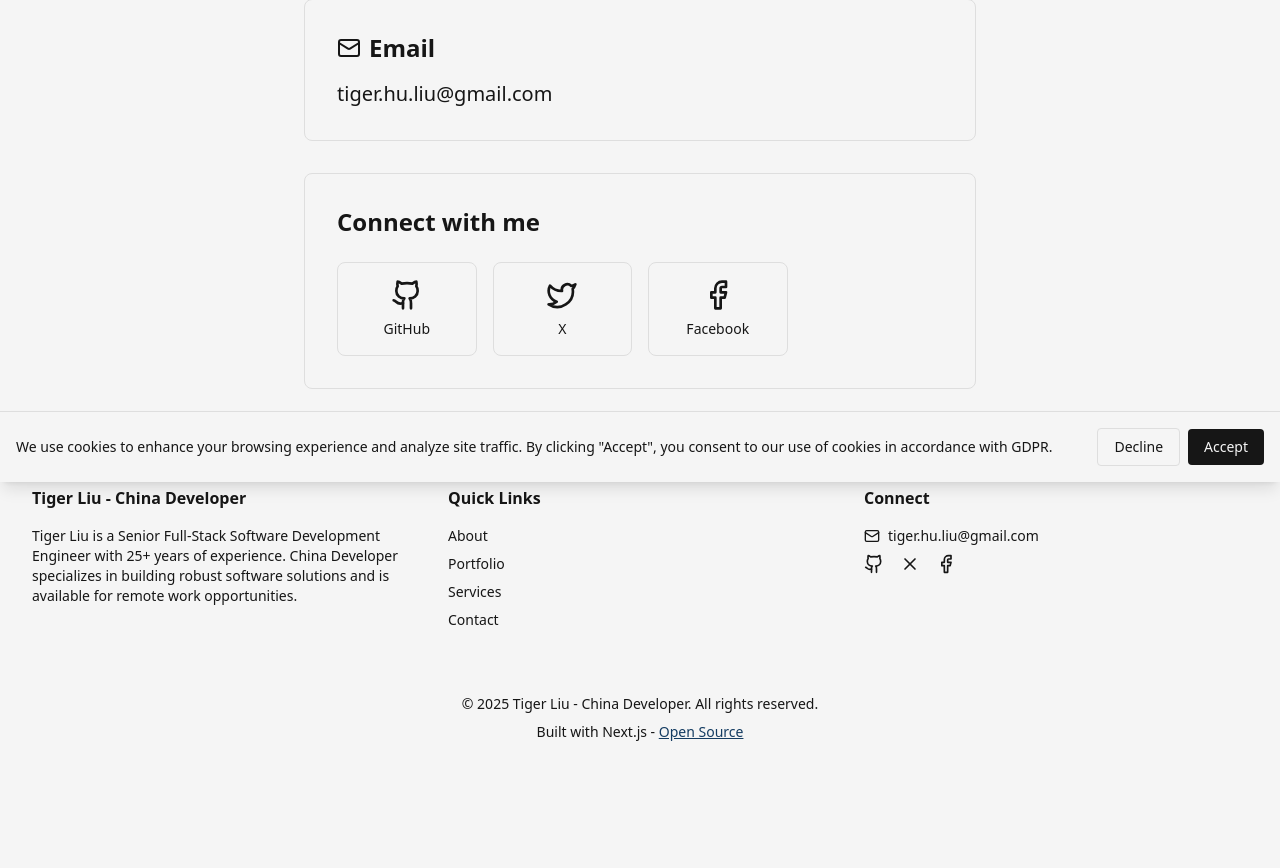
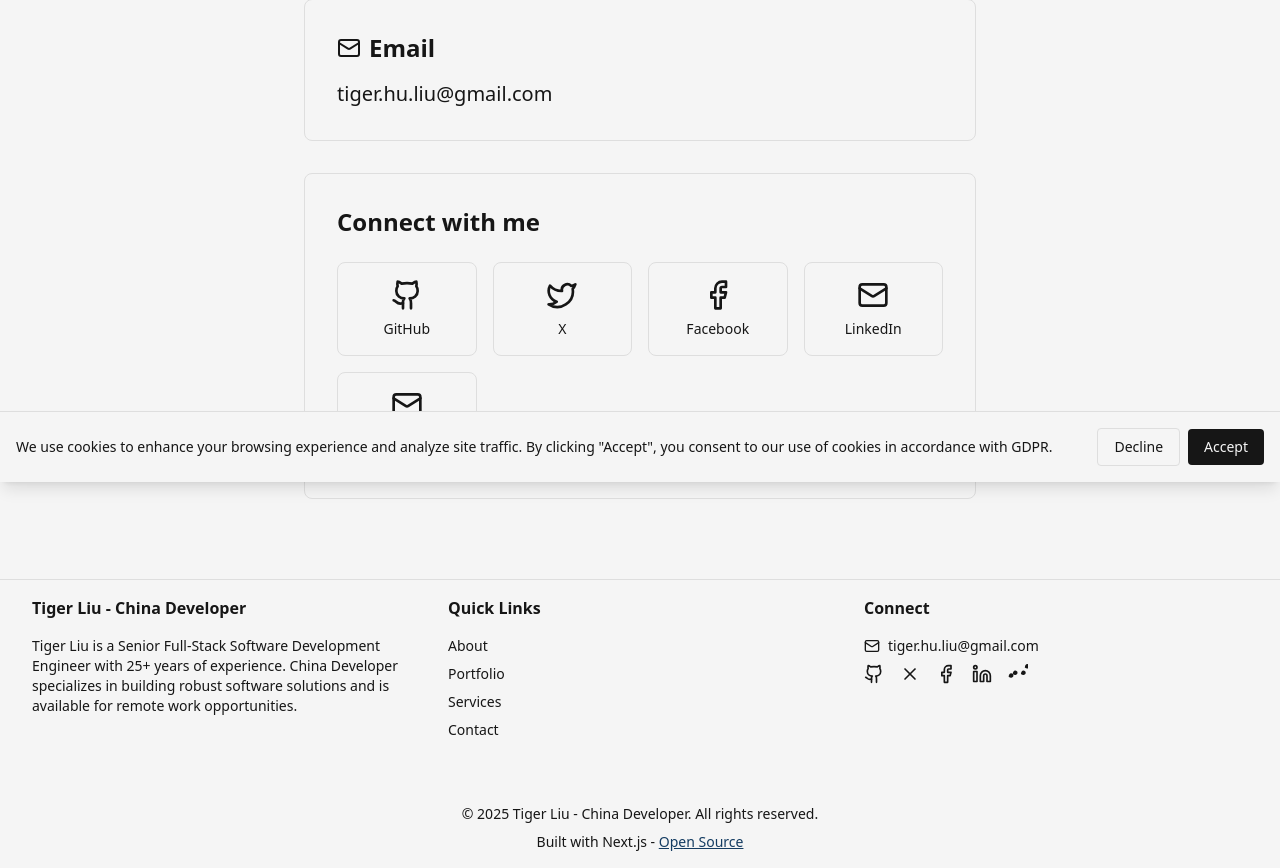
Before and after one commit to tigergits/chinadeveloper, a Next.js app: page /en/contact in a window 1280 px wide. Shown: the part 318-1186 px from the top of the page. Before the commit the page ends 1076 px from the top, so only its background shows below. Built offline with nearby package versions, Linux system fonts and the light colour scheme.

Commit message:
add linkedin and upwork icon

```diff
--- a/components/footer.tsx
+++ b/components/footer.tsx
@@ -2,7 +2,7 @@
 
 import { useTranslations, useLocale } from 'next-intl';
 import Link from 'next/link';
-import { Github, Twitter, Facebook, Youtube, Mail, X } from 'lucide-react';
+import { Github, Twitter, Facebook, Youtube, Mail, X, Linkedin } from 'lucide-react';
 
 interface ContactItem {
   name: string;
@@ -19,8 +19,16 @@ const iconMap: Record<string, typeof Github> = {
   'Twitter': X,
   'Facebook': Facebook,
   'YouTube': Youtube,
+  'LinkedIn': Linkedin,
   'Email': Mail,
 };
+
+// Upwork icon SVG component
+const UpworkIcon = ({ className }: { className?: string }) => (
+  <svg className={className} fill="currentColor" viewBox="0 0 24 24" xmlns="http://www.w3.org/2000/svg">
+    <path d="M18.561 13.158c-1.102 0-2.135-.467-3.074-1.227l.228-1.076.008-.042c.207-1.143.849-3.069 2.839-3.069 1.492 0 2.703 1.212 2.703 2.703-.001 1.489-1.212 2.711-2.704 2.711zm-9.846 0c-1.102 0-2.135-.467-3.074-1.227l.228-1.076.008-.042c.207-1.143.849-3.069 2.839-3.069 1.492 0 2.703 1.212 2.703 2.703 0 1.489-1.212 2.711-2.704 2.711zm-4.913 3.275c-1.102 0-2.135-.467-3.074-1.227l.228-1.076.008-.042c.207-1.143.849-3.069 2.839-3.069 1.492 0 2.703 1.212 2.703 2.703 0 1.489-1.212 2.711-2.704 2.711zM23.182 5.5c-1.102 0-2.135-.467-3.074-1.227l.228-1.076.008-.042c.207-1.143.849-3.069 2.839-3.069 1.492 0 2.703 1.212 2.703 2.703 0 1.489-1.212 2.711-2.704 2.711z"/>
+  </svg>
+);
 
 export default function Footer({ contactInfo = [] }: FooterProps) {
   const t = useTranslations('footer');
@@ -28,7 +36,7 @@ export default function Footer({ contactInfo = [] }: FooterProps) {
 
   // Get email and social links from contact info
   const email = contactInfo.find(item => item.name === 'Email');
-  const socialLinks = contactInfo.filter(item => item.name !== 'Email' && iconMap[item.name]);
+  const socialLinks = contactInfo.filter(item => item.name !== 'Email' && (iconMap[item.name] || item.name === 'Upwork'));
 
   return (
     <footer className="border-t bg-background">
@@ -82,6 +90,7 @@ export default function Footer({ contactInfo = [] }: FooterProps) {
               <div className="flex items-center space-x-4 mt-2">
                 {socialLinks.map((social) => {
                   const Icon = iconMap[social.name] || Github;
+                  const isUpwork = social.name === 'Upwork';
                   return (
                     <a
                       key={social.name}
@@ -91,7 +100,11 @@ export default function Footer({ contactInfo = [] }: FooterProps) {
                       className="text-foreground/60 hover:text-foreground transition-colors"
                       aria-label={social.name}
                     >
-                      <Icon className="h-5 w-5" />
+                      {isUpwork ? (
+                        <UpworkIcon className="h-5 w-5" />
+                      ) : (
+                        <Icon className="h-5 w-5" />
+                      )}
                     </a>
                   );
                 })}
--- a/content/contact/en.json
+++ b/content/contact/en.json
@@ -14,5 +14,13 @@
 	{
 		"name": "Facebook",
 		"value": "https://www.facebook.com/hu.liu.9216"
+	},
+	{
+		"name": "LinkedIn",
+		"value": "https://www.linkedin.com/in/tigerliudev/"
+	},
+	{
+		"name": "Upwork",
+		"value": "https://www.upwork.com/freelancers/~01b1199176f8f392f5?mp_source=share"
 	}
 ]
```
